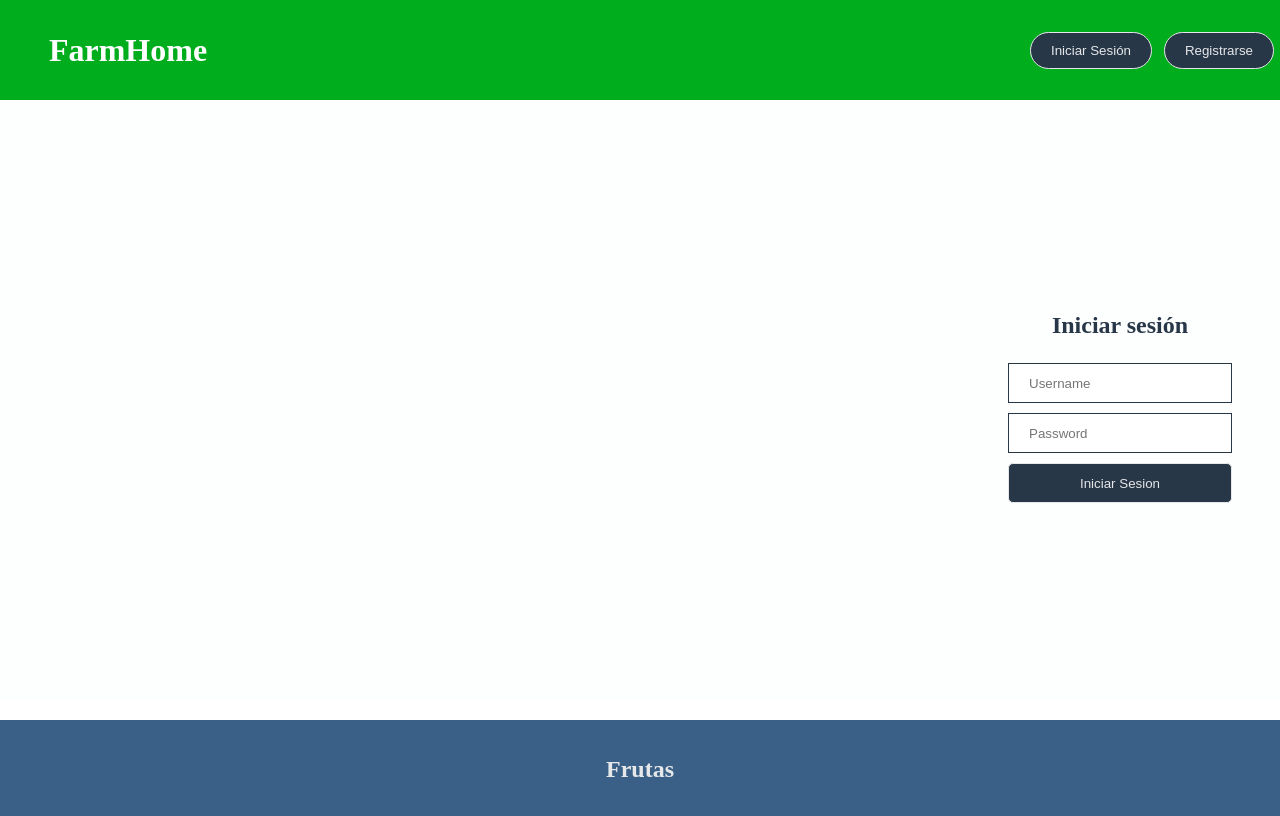
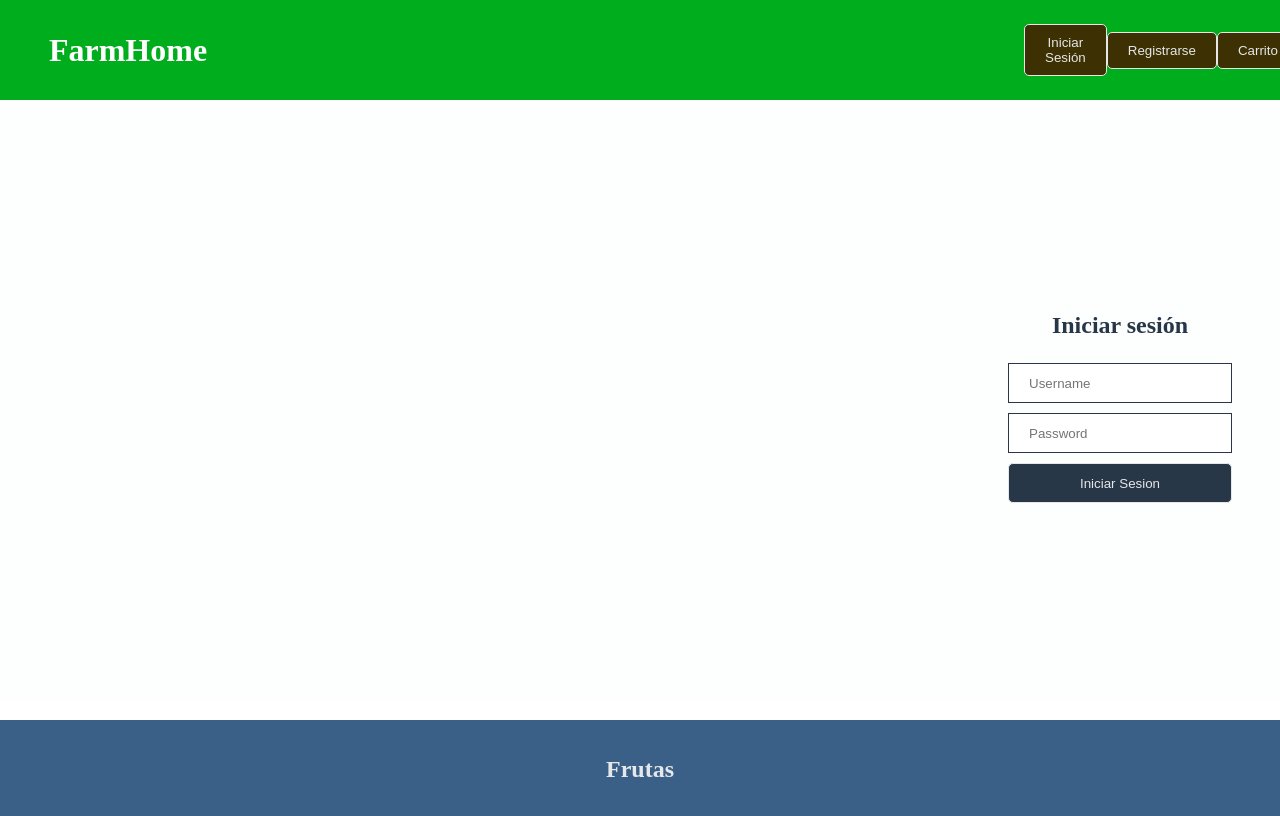
Before and after one commit to LennyxS/FarmHome, a Vue app in the folder farm_fe/: page /user/logIn in a window 1280 px wide. Shown: the top 816 px of the page. Built offline with nearby package versions, Linux system fonts and the light colour scheme.

Commit message:
Agrego login signup y configuracion al App

```diff
--- a/farm_fe/src/App.vue
+++ b/farm_fe/src/App.vue
@@ -10,6 +10,7 @@
         <button v-if="is_auth" > Cerrar Sesión </button>
         <button v-if="!is_auth" v-on:click="loadLogIn" > Iniciar Sesión </button>
         <button v-if="!is_auth" v-on:click="loadSignUp" > Registrarse </button>
+        <button v-if="!is_auth" v-on:click="loadCarrito" > Carrito </button>
       </nav>
     </div>
 
@@ -18,6 +19,7 @@
       <router-view
         v-on:completedLogIn="completedLogIn"
         v-on:completedSignUp="completedSignUp"
+        v-on:completedCarrito="completedCarrito"
       >
       </router-view>
     </div>
@@ -60,6 +62,10 @@ export default {
       this.$router.push({name: "signUp"})
     },
 
+    loadCarrito: function(){
+      this.$router.push({name: "carrito"})
+    },
+
     completedLogIn: function(data) {},
 
     completedSignUp: function(data) {},
@@ -86,7 +92,7 @@ export default {
 
   .header{
     margin: 0%;
-    padding: 0;
+    padding: 0%;
     width: 100%;
     height: 10vh;
     min-height: 100px;
@@ -117,10 +123,10 @@ export default {
 
   .header nav button{
     color: #E5E7E9;
-    background: #283747;
+    background: #3d3003;
     border: 1px solid #E5E7E9;
 
-    border-radius: 20px;
+    border-radius: 5px;
     padding: 10px 20px;
   }
 
--- a/farm_fe/src/router.js
+++ b/farm_fe/src/router.js
@@ -1,8 +1,9 @@
 import { createRouter, createWebHistory } from "vue-router";
-import App from './App.vue';
+import App                                from './App.vue';
 
-import LogIn from './components/LogIn.vue'
-import SignUp from './components/SignUp.vue'
+import LogIn    from './components/LogIn.vue'
+import SignUp   from './components/SignUp.vue'
+import Carrito  from './components/Carrito.vue'
 
 
 const routes = [{
@@ -19,6 +20,11 @@ const routes = [{
         path: '/user/signUp',
         name: "signUp",
         component: SignUp
+    },
+    {
+        path: '/carrito',
+        name: 'miniCart',
+        component: Carrito
     }
 ];
 
```
Also changed, not shown: 1 other file (tests, documents, lock files or other folders).
